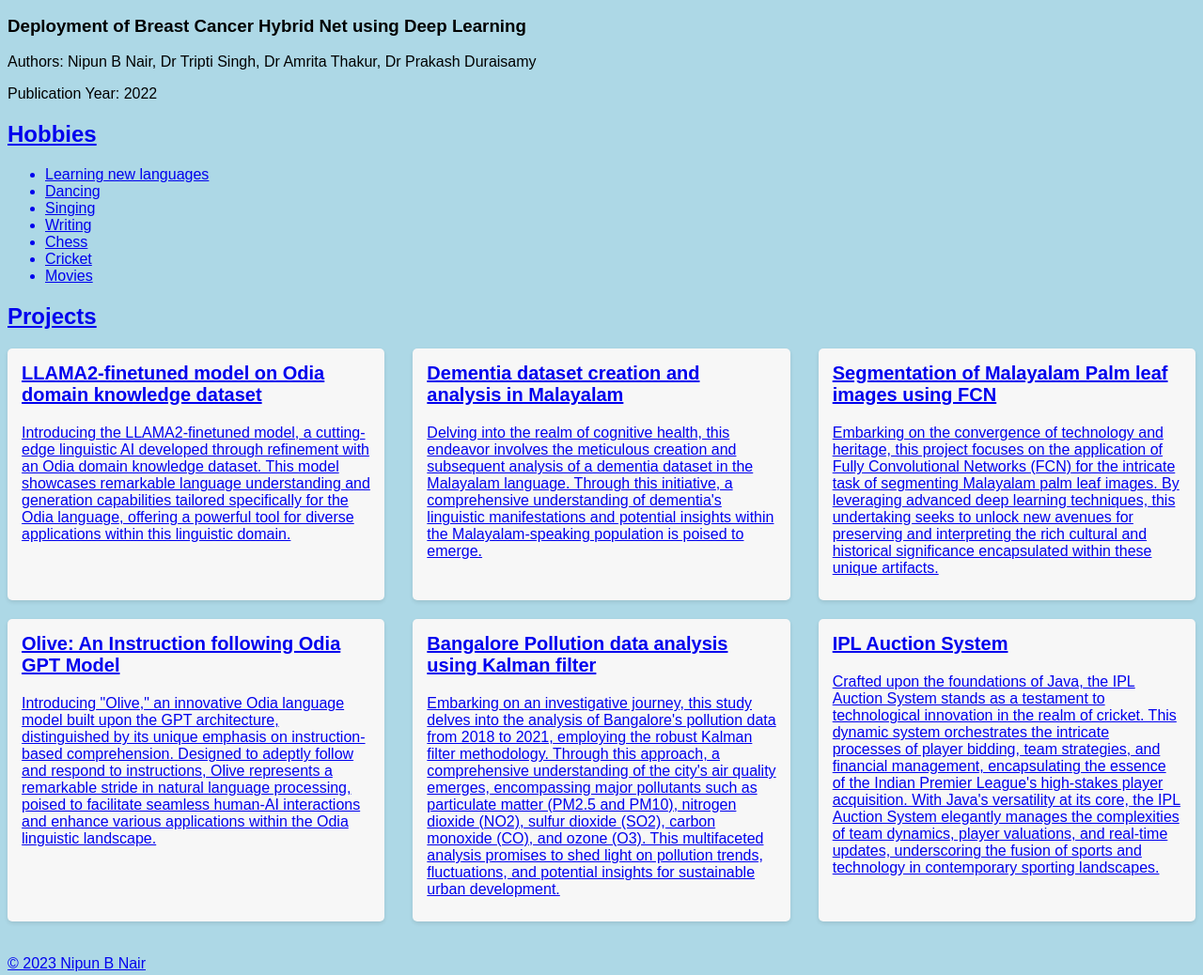
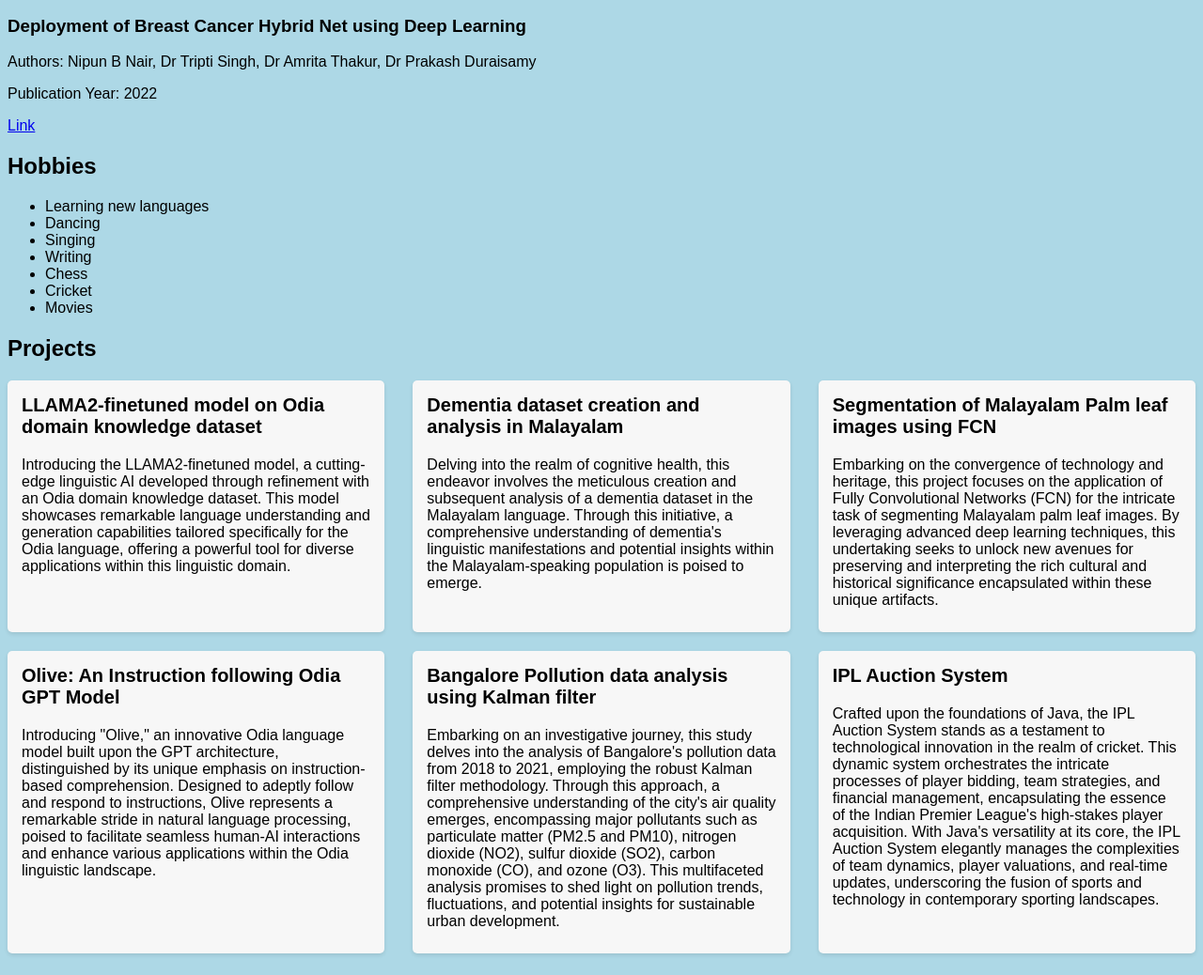
Before and after one commit to nipunbnair/nipunbnair.github.io, a plain HTML site: page index.html in a window 1280 px wide. Shown: the part 1294-2332 px from the top of the page at 94% size. Drawn offline with Linux system fonts and the light colour scheme.

Commit message:
Update index.html

```diff
--- a/index.html
+++ b/index.html
@@ -33,7 +33,7 @@
         <h3>Deployment of Breast Cancer Hybrid Net using Deep Learning</h3>
         <p>Authors: Nipun B Nair, Dr Tripti Singh, Dr Amrita Thakur, Dr Prakash Duraisamy</p>
         <p>Publication Year: 2022</p>
-        <a href = "https://ieeexplore.ieee.org/document/9984513"/>
+        <a href = "https://ieeexplore.ieee.org/document/9984513">Link</a>
     </section>
 
     <section id="hobbies">
```
